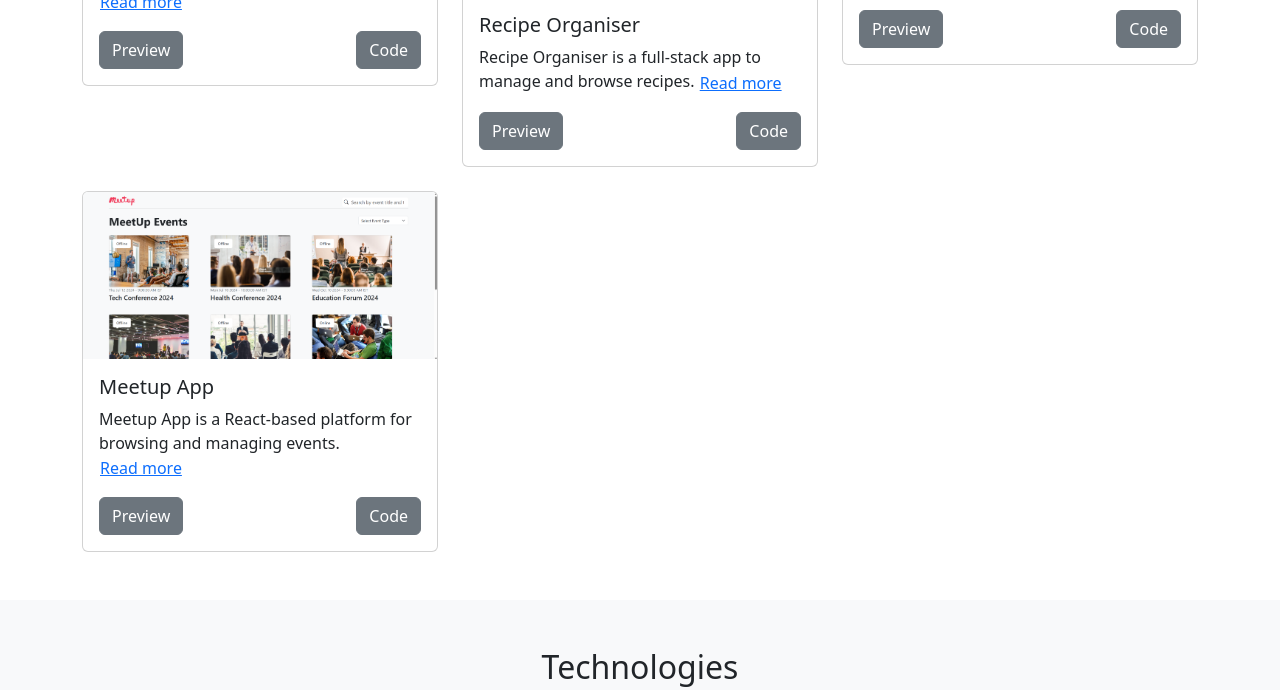
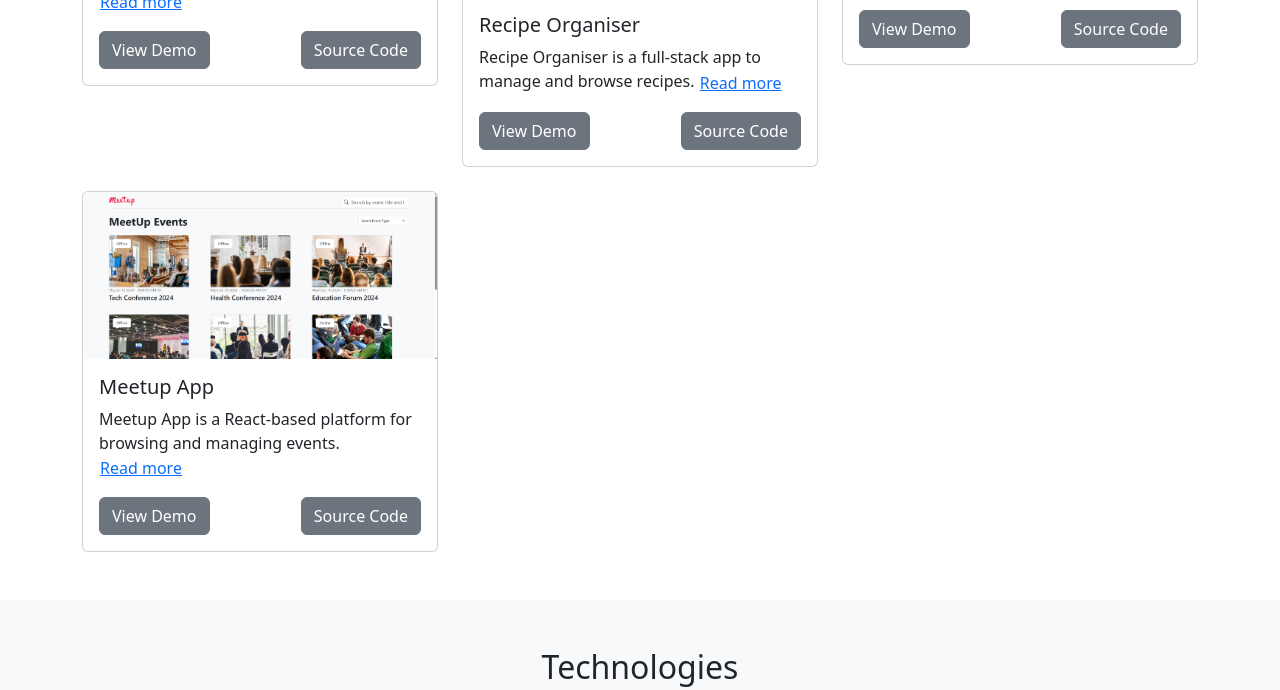
Before and after one commit to RajaAkashk/my_portfolio, a plain HTML site: page index.html in a window 1280 px wide. Shown: the part 682-1372 px from the top of the page. Drawn offline with nearby package versions, Linux system fonts and the light colour scheme.

Commit message:
checked and updated

```diff
--- a/index.html
+++ b/index.html
@@ -19,7 +19,7 @@
     <section class="bg-black text-white text-center py-4">
       <div class="container py-5">
         <h1>Raja Akash Kumar</h1>
-        <p>Frontend Developer | Passionate about Building the Web</p>
+        <p>Full Stack Developer | Passionate about Building the Web</p>
         <a
           href="https://github.com/RajaAkashk"
           target="_blank"
@@ -62,13 +62,13 @@
                     href="https://e-commerce-app-frontend-liard.vercel.app/"
                     target="_blank"
                     class="btn btn-secondary"
-                    >Preview</a
+                    >View Demo</a
                   >
                   <a
                     href="https://github.com/RajaAkashk/eCommerce-App-frontend"
                     target="_blank"
                     class="btn btn-secondary"
-                    >Code</a
+                    >Source Code</a
                   >
                 </div>
               </div>
@@ -102,13 +102,13 @@
                     href="https://recipes-app-frontend-kohl.vercel.app/"
                     target="_blank"
                     class="btn btn-secondary"
-                    >Preview</a
+                    >View Demo</a
                   >
                   <a
                     href="https://github.com/RajaAkashk/Recipes_app_frontend"
                     target="_blank"
                     class="btn btn-secondary"
-                    >Code</a
+                    >Source Code</a
                   >
                 </div>
               </div>
@@ -144,13 +144,13 @@
                     href="https://work-asana-frontend.vercel.app/"
                     target="_blank"
                     class="btn btn-secondary"
-                    >Preview</a
+                    >View Demo</a
                   >
                   <a
                     href="https://github.com/RajaAkashk/Work-Asana-Frontend"
                     target="_blank"
                     class="btn btn-secondary"
-                    >Code</a
+                    >Source Code</a
                   >
                 </div>
               </div>
@@ -188,13 +188,13 @@
                     href="https://e-commerce-app-frontend-liard.vercel.app/"
                     target="_blank"
                     class="btn btn-secondary"
-                    >Preview</a
+                    >View Demo</a
                   >
                   <a
                     href="https://github.com/RajaAkashk/eCommerce-App-frontend"
                     target="_blank"
                     class="btn btn-secondary"
-                    >Code</a
+                    >Source Code</a
                   >
                 </div>
               </div>
```
